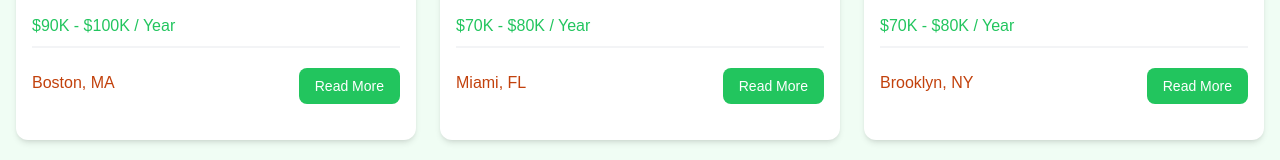
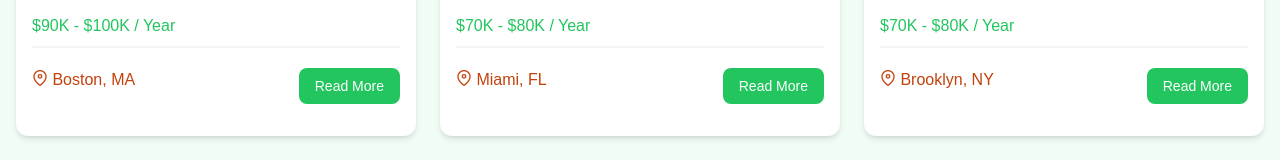
Before and after one commit to bhagat-abhishek/vue-jobboard, a Vue app: page / in a window 1280 px wide. Shown: the part 915-1075 px from the top of the page. Built offline with nearby package versions, Linux system fonts and the light colour scheme; the HTML template or start-up script is replaced by a standard one.

Commit message:
primeng icons

```diff
--- a/package.json
+++ b/package.json
@@ -9,6 +9,7 @@
     "preview": "vite preview"
   },
   "dependencies": {
+    "primeicons": "^7.0.0",
     "vue": "^3.4.29",
     "vue-router": "^4.3.3"
   },
--- a/src/components/JobListing.vue
+++ b/src/components/JobListing.vue
@@ -47,7 +47,8 @@
 
             <div class="flex flex-col lg:flex-row justify-between mb-4">
                 <div class="text-orange-700 mb-3">
-                    <i class="fa-solid fa-location-dot text-lg"></i>
+                    <i class="pi pi-map-marker text-orange-700"></i>
+
                     {{ job.location }}
                 </div>
                 <a :href="'/jobs/' + job.id"
```
Also changed, not shown: src/main.js (+8 -7 lines), 1 other file (tests, documents, lock files or other folders).
